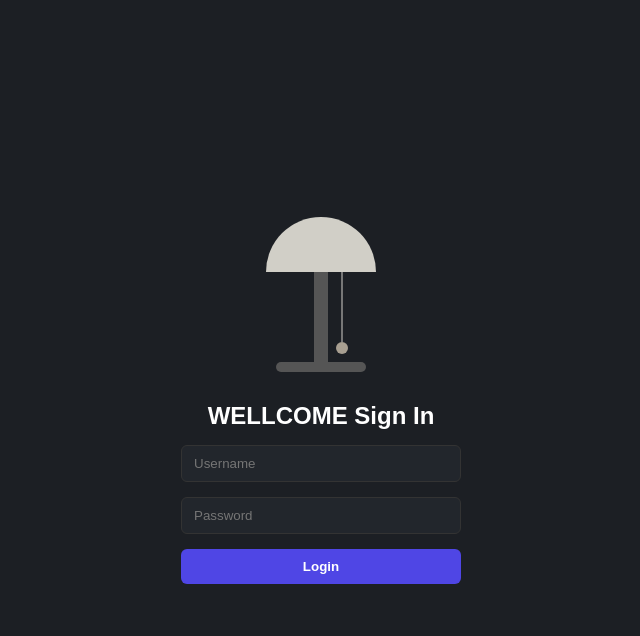
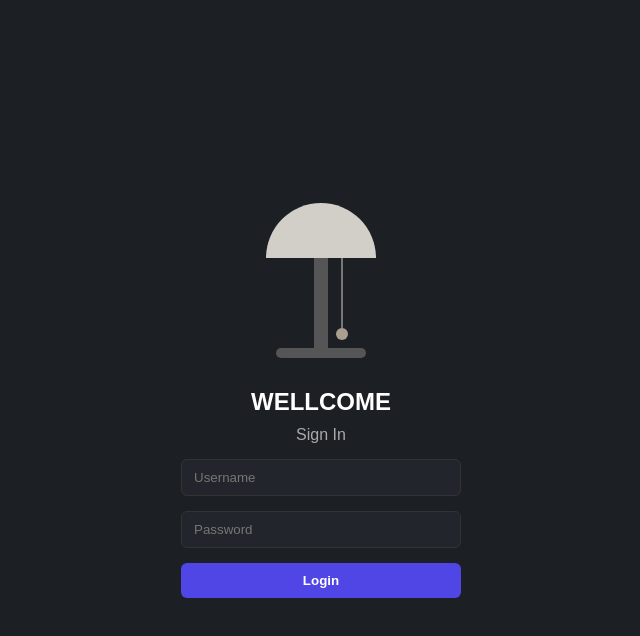
Before and after one commit to abhitamang33-dotcom/Abhi09, a plain HTML site: page index.html in a window 1280 px wide. Both pictures are taken after a click on the element 640 px from the left and 294 px from the top of the page. Shown: the whole page, without its empty margins (319-959 px from the left). Drawn offline with nearby package versions, Linux system fonts and the light colour scheme.

Commit message:
Update index.html

```diff
--- a/index.html
+++ b/index.html
@@ -23,8 +23,9 @@
 
   <!-- Login Form -->
   <div class="login-box" id="loginForm">
-    <h2> WELLCOME
-      Sign In</h2>
+    <h2>WELLCOME</h2>
+<p style="color: #aaa; text-align: center; margin-top: -5px;">Sign In</p>
+
     <input type="text" placeholder="Username">
     <input type="password" placeholder="Password">
     <button type="submit">Login</button>
```
